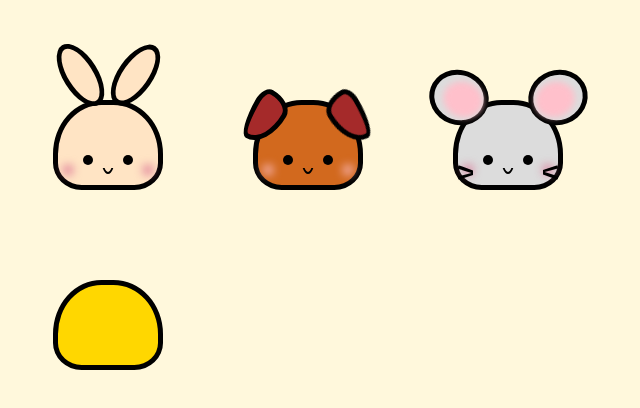
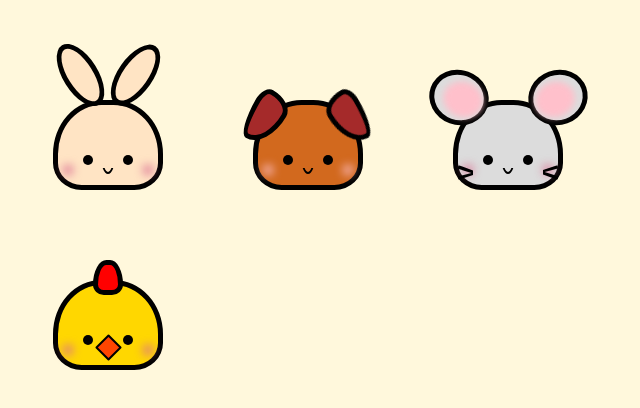
Before and after one commit to jerssiesousa/animal-css, a plain HTML site: page index.html in a window 1280 px wide. Shown: the whole page, without its empty margins (47-687 px from the left). Drawn offline with Linux system fonts and the light colour scheme.

Commit message:
finalizada a galinha

```diff
--- a/index.html
+++ b/index.html
@@ -50,16 +50,14 @@
             <div class="bigode2-rato"></div>
         </div>
         <div>
-            <div class="galinha"-coelho>
-                <div class="rosto-galinha"-coelho></div>
+            <div class="galinha">
+                <div class="rosto-galinha"></div>
                 <div class="olho1-galinha"></div>
                 <div class="olho2-galinha"></div>
                 <div class="blush1-galinha"></div>
                 <div class="blush2-galinha"></div>
                 <div class="boca-galinha" ></div>
-                <div class="boca-mask-galinha" ></div>
-                <div class="orelha1-galinha"></div>
-                <div class="orelha2-galinha"></div>
+                <div class="crista-galinha"></div>
             </div>
         </div>
     </div>
--- a/style.css
+++ b/style.css
@@ -267,3 +267,55 @@ body{
     left: 100px;
     top: 280px;
 }
+.olho1-galinha{
+    width: 10px;
+    height: 10px;
+    background-color: black;
+    border-radius: 50%;
+    position: absolute;
+    left: 130px;
+    top: 335px;
+}
+.olho2-galinha{
+    width: 10px;
+    height: 10px;
+    background-color: black;
+    border-radius: 50%;
+    position: absolute;
+    left: 170px;
+    top: 335px;
+}
+.blush1-galinha, .blush2-galinha{
+    width: 10px;
+    height: 10px;
+    background-color: palevioletred;
+    border-radius: 50%;
+    filter: blur(5px);
+    position: absolute;
+    left: 110px;
+    top: 345px;
+}
+.blush2-galinha{
+    left: 190px;
+}
+.boca-galinha{
+    width: 15px;
+    height: 15px;
+    transform: rotate(45deg);
+    border: 2px solid black;
+    border-radius: 1px;
+    background-color: orangered;
+    position: absolute;
+    left: 146px;
+    top: 338px;
+}
+.crista-galinha{
+    width: 20px;
+    height: 25px;
+    background-color: red;
+    border: 5px solid black;
+    border-radius: 45% 43% 37% 36% / 70% 70% 30% 30% ;
+    position: absolute;
+    top: 260px;
+    left: 140px;
+}
```
